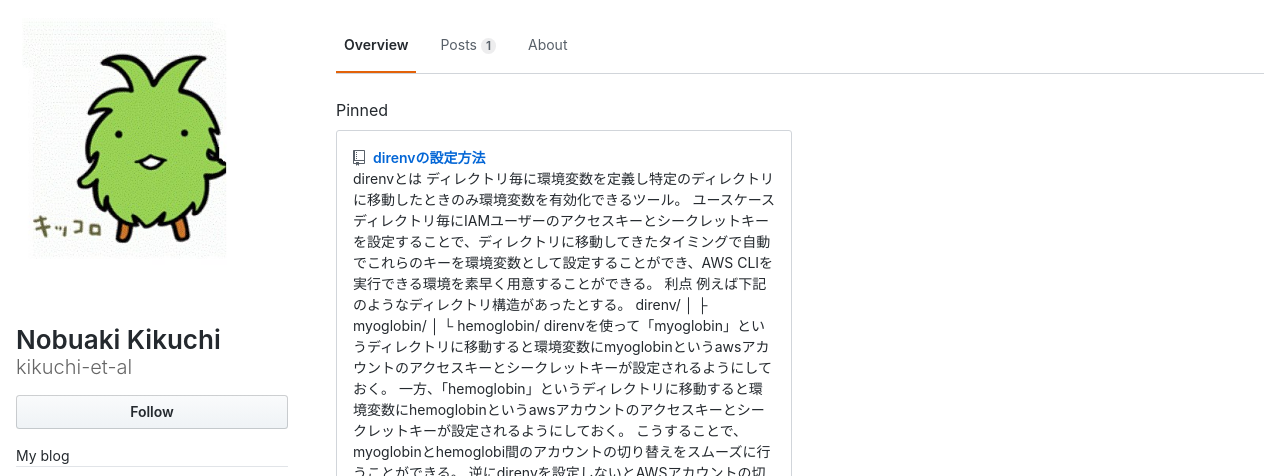
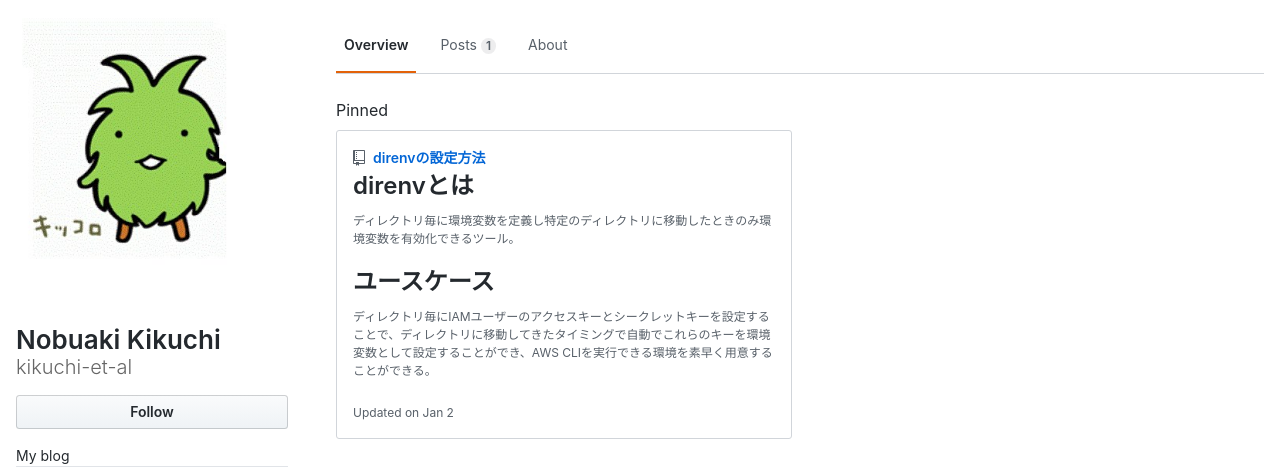
Before and after one commit to kikuchi-et-al/kikuchi-et-al.github.io, a plain HTML site: page index.html in a window 1280 px wide. Shown: the part 70-546 px from the top of the page. Drawn offline with Linux system fonts and the light colour scheme.

Commit message:
rebuilding site 2020年 2月16日 日曜日 23時02分14秒 JST

```diff
--- a/index.html
+++ b/index.html
@@ -216,15 +216,10 @@ if (!doNotTrack) {
                                         <span class="repo js-pinnable-item" title="direnvの設定方法">direnvの設定方法</span>
                                     </a>
                                 </div>
-                                direnvとは ディレクトリ毎に環境変数を定義し特定のディレクトリに移動したときのみ環境変数を有効化できるツール。
-ユースケース ディレクトリ毎にIAMユーザーのアクセスキーとシークレットキーを設定することで、ディレクトリに移動してきたタイミングで自動でこれらのキーを環境変数として設定することができ、AWS CLIを実行できる環境を素早く用意することができる。
-利点 例えば下記のようなディレクトリ構造があったとする。
-direnv/ │ ├ myoglobin/ │ └ hemoglobin/ direnvを使って「myoglobin」というディレクトリに移動すると環境変数にmyoglobinというawsアカウントのアクセスキーとシークレットキーが設定されるようにしておく。
-一方、「hemoglobin」というディレクトリに移動すると環境変数にhemoglobinというawsアカウントのアクセスキーとシークレットキーが設定されるようにしておく。
-こうすることで、myoglobinとhemoglobi間のアカウントの切り替えをスムーズに行うことができる。
-逆にdirenvを設定しないとAWSアカウントの切り替えの度に環境変数を設定し直す必要がでてくる。
-1. brewコマンドでdirenvをインストール $ brew install direnv 2. whichコマンドdirenvの存在確認 $ which direnv /usr/local/bin/direnv 3. ホームディレクトリにある .bashrc を開く $ vi ~/.bashrc 4. .bashrcの最下行に下記を追加 eval &quot;$(direnv hook bash)&quot; 5. 設定反映 $ source ~/.bashrc 6. ディレクトリを作成して移動 $ mkdir ~/direnv $ cd direnv 7. aws configureを設定 $ aws configure --profile AWSアカウント名 8. アクセスキー・シークレットキーを入力 【入力例】
-AWS Access Key ID [None]:xxxxxxxxxx AWS Secret Access Key [None]:yyyyyyyyyy Default region name [None]:ap-northeast-1 ←&lt;そのままenter&gt; 入れてもOK Default output format [None]:ここは空欄でもOK 9.
+                                <h2 id="direnv">direnvとは</h2>
+<p>ディレクトリ毎に環境変数を定義し特定のディレクトリに移動したときのみ環境変数を有効化できるツール。</p>
+<h2 id="heading">ユースケース</h2>
+<p>ディレクトリ毎にIAMユーザーのアクセスキーとシークレットキーを設定することで、ディレクトリに移動してきたタイミングで自動でこれらのキーを環境変数として設定することができ、AWS CLIを実行できる環境を素早く用意することができる。</p>
                                 <div class="f6 text-gray mt-2">
                                     Updated <relative-time datetime="2020-01-02"
                                         class="no-wrap" title="Modify at 2020/01/02">
```
Also changed, not shown: index.xml (+4 -9 lines), post/how_to_set_direnv/index.html (+1 -2 lines), post/index.html (+4 -9 lines), post/index.xml (+4 -9 lines).
